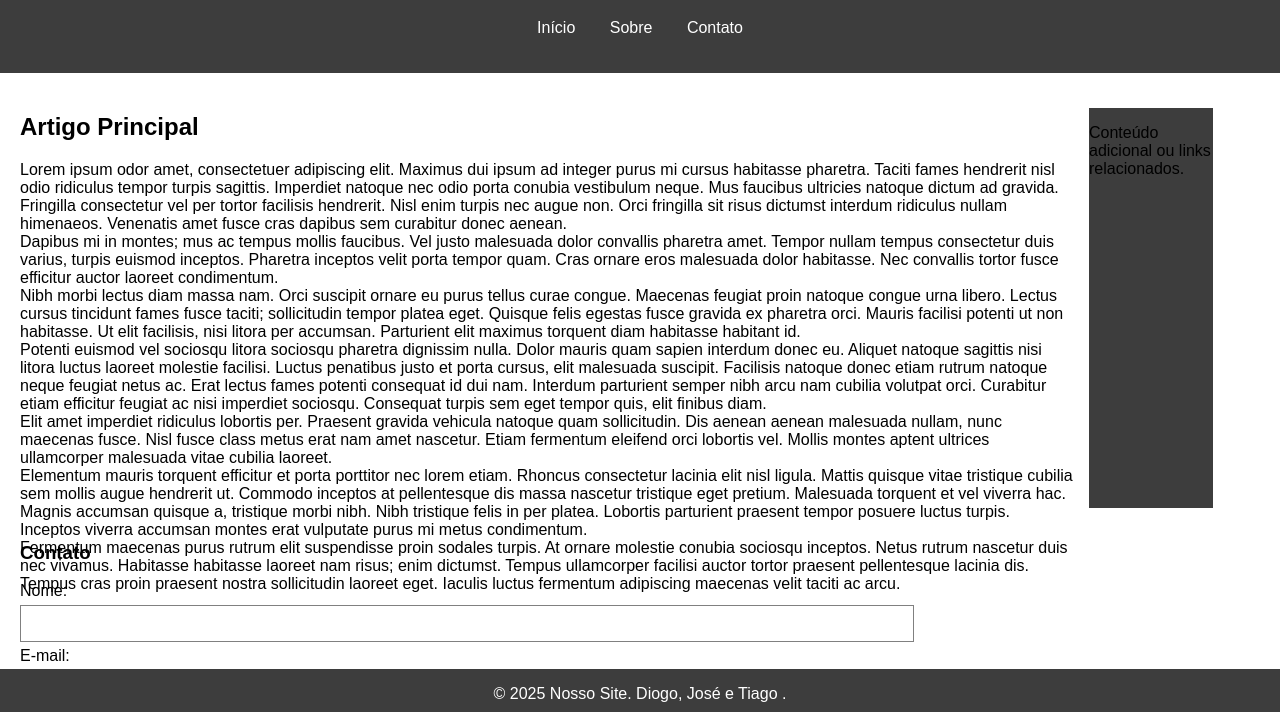
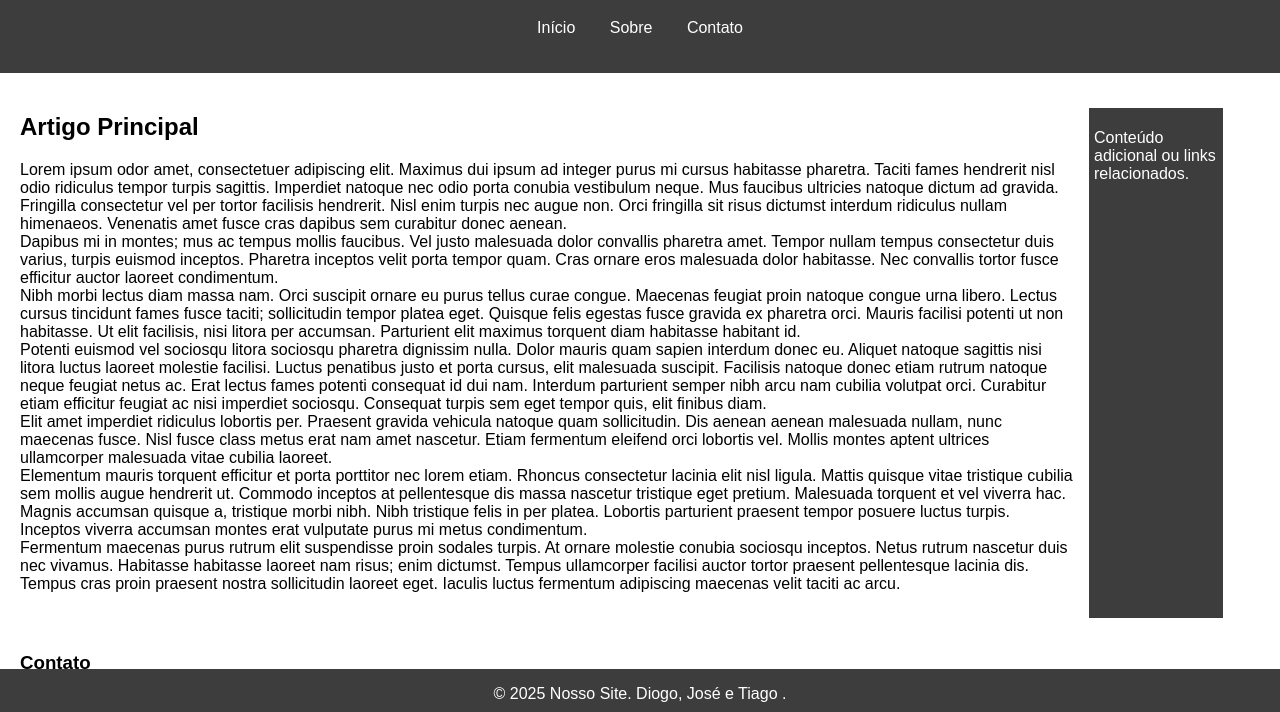
Before and after one commit to tlxp/LabWeb, a plain HTML site: page main.html in a window 1280 px wide. Shown: the part 81-793 px from the top of the page. Drawn offline with Linux system fonts and the light colour scheme.

Commit message:
Update style.css

```diff
--- a/style.css
+++ b/style.css
@@ -46,15 +46,17 @@ section {
 
 article {
   width: 85%;
-  height: 200px;
+  height: 500px;
 }
 
 aside {
   width: 10%;
-  height: 400px;
+  height: 500px;
   background-color: #3d3d3d;
   margin: 15px;
   float: right;
+  color: white;
+  padding: 5px;
 }
 
 form input {
```
